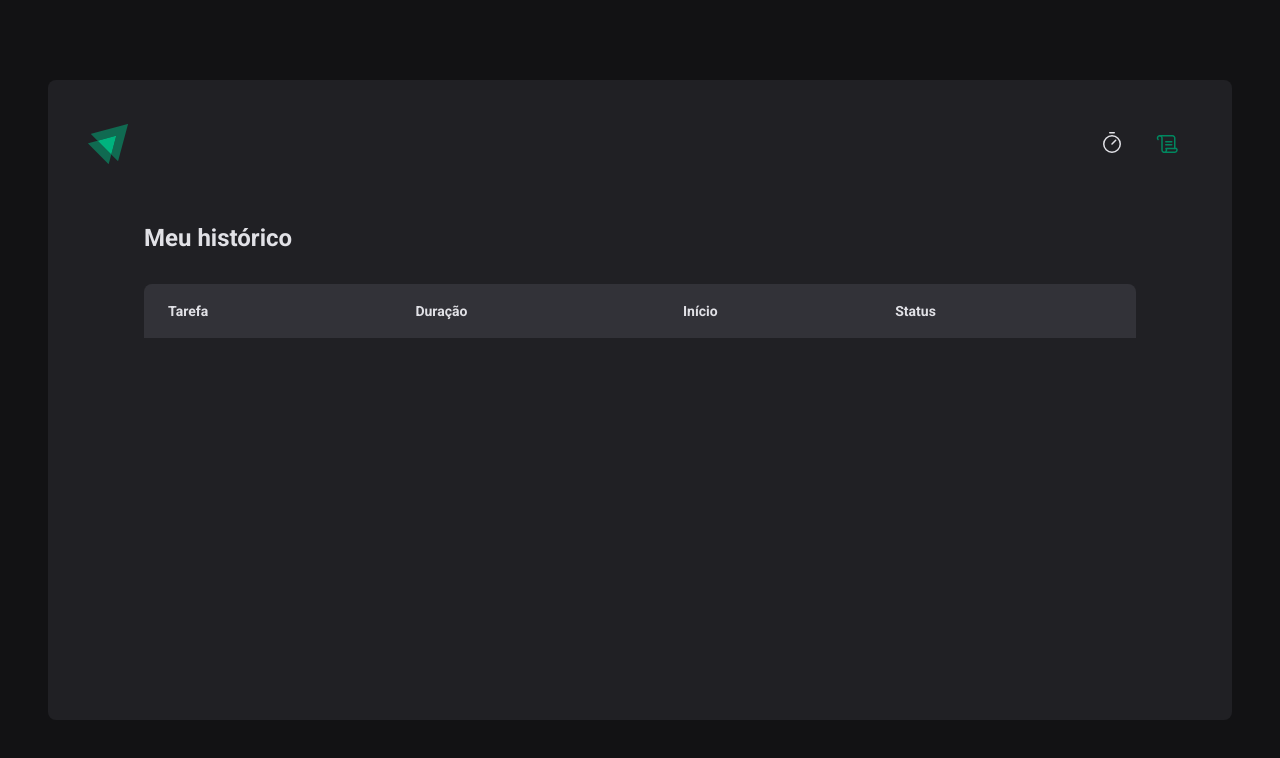
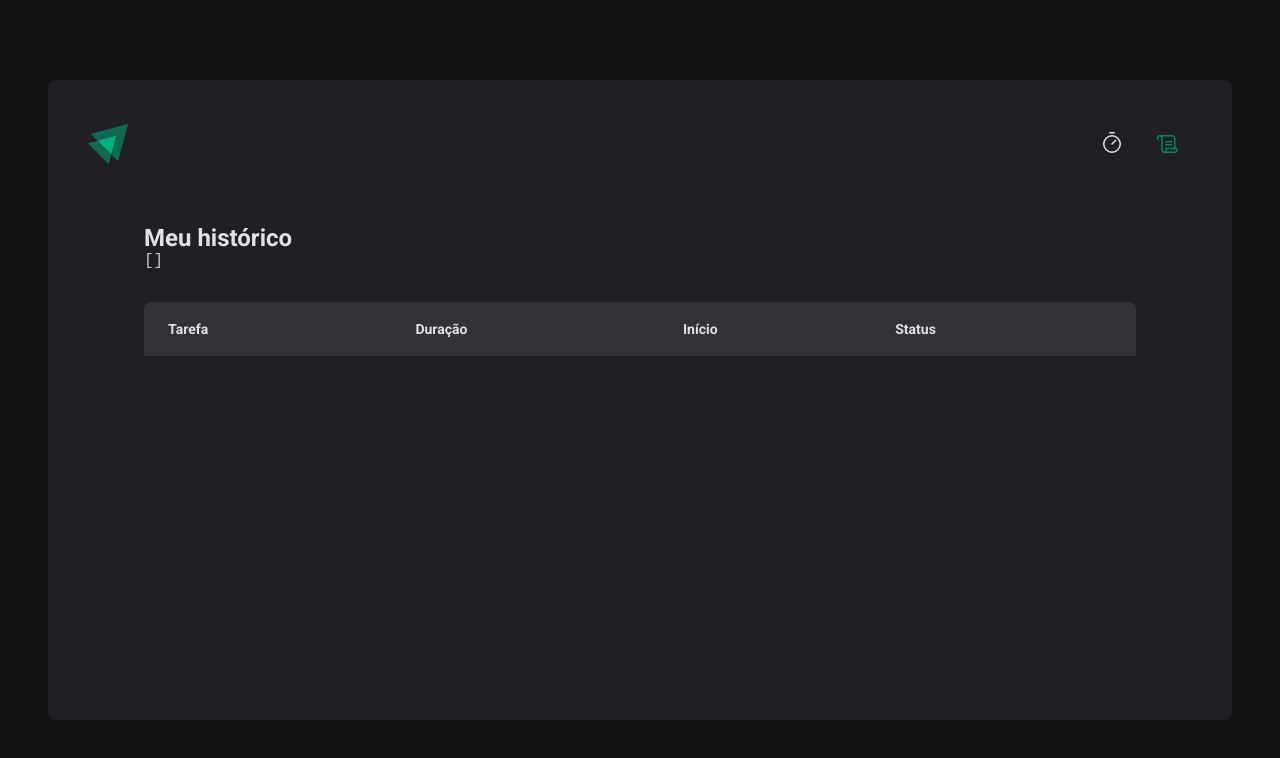
Before and after one commit to ViniOliver01/Pomodoro, a React (Vite) app: page /history in a window 1280 px wide. Shown: the top 758 px of the page. Built offline with nearby package versions, Linux system fonts and the light colour scheme.

Commit message:
added React Reducer

```diff
--- a/src/Pages/History/Index.tsx
+++ b/src/Pages/History/Index.tsx
@@ -10,7 +10,9 @@
   return (
     <HistoryContainer>
       <h1>Meu histórico</h1>
-
+      <pre>
+        {JSON.stringify(cycles, null, 2)}
+      </pre>
       <HistoryList>
         <table>
           <thead>
@@ -29,14 +31,15 @@
                 <td>{task.task}</td>
                 <td>{task.minutesAmount} Minutos</td>
                 <td>{formatDistanceToNow(task.startDate, {
-                  addSuffix: true,
-                  locale: ptBR,
-                })}</td>
+                      addSuffix: true,
+                      locale: ptBR,
+                    })}
+                </td>
                 <td>
                   {task.finishedDate && <Status statusColor="green">Concluído</Status>}
-                  {task.interruptedDate && <Status statusColor="yellow">Em andamento</Status>}
+                  {task.interruptedDate && <Status statusColor="red">Interrompido</Status>}
                   {!task.finishedDate && !task.interruptedDate &&
-                  <Status statusColor="red">Interrompido</Status>}
+                  <Status statusColor="yellow">Em andamento</Status>}
                 </td>
                 </tr>
               )
--- a/src/contexts/CyclesContext.tsx
+++ b/src/contexts/CyclesContext.tsx
@@ -1,4 +1,6 @@
-import { Children, createContext, ReactNode, useState } from "react"
+import { createContext, ReactNode, useReducer, useState } from "react"
+
+export const CyclesContext = createContext({} as CyclesContextType)
 
 interface Cycle {
     id: string;
@@ -29,56 +31,101 @@
     children: ReactNode
 }
 
-export const CyclesContext = createContext({} as CyclesContextType)
+interface CyclesState {
+    cycles: Cycle[];
+    activeCycleId: string | null;
+}
 
 export function CyclesContextProvider({children}: CyclesContextProviderProps) {
 
-    const [cycles, setCycles] = useState<Cycle[]>([])
-    const [activeCycleId, setActiveCycleId] = useState<string | null>(null)
+    const [cyclesState, dispatch] = useReducer((state: CyclesState, action: any) => {
+
+        switch (action.type){
+
+            case "ADD_NEW_CYCLE":
+                return {
+                    ...state,
+                    cycles: [...state.cycles, action.payload.newCycle],
+                    activeCycleId: action.payload.newCycle.id,
+                }
+
+            case "INTERRUPT_CURRENT_CYCLE":
+                return {
+                    ...state,
+                    cycles: state.cycles.map((cycle) => {
+                        if(cycle.id == state.activeCycleId) {
+                          return { ...cycle , interruptedDate: new Date()}
+                        } else {
+                          return cycle
+                        }
+                      }),
+                    activeCycleId: null,
+                }
+
+            case "MARK_CURRENT_CYCLE_AS_FINISHED":
+                return {
+                    ...state,
+                    cycles: state.cycles.map((cycle) => {
+                        if(cycle.id == state.activeCycleId) {
+                          return { ...cycle , finishedDate: new Date()}
+                        } else {
+                          return cycle
+                        }
+                      }),
+                    activeCycleId: null,
+                }
+            default:
+                return state
+        }
+
+
+    }, {
+        cycles: [],
+        activeCycleId: null,
+    })
+
+    const {cycles, activeCycleId} = cyclesState;
     const [amountSecondsPassed, setAmountSecondsPassed] = useState(0)
 
     const activeCycle = cycles.find(cycle => cycle.id == activeCycleId)
 
     function markCurrentCycleAsFinished(){
-        setCycles(
-          (state) => state.map((cycle) => {
-            if(cycle.id == activeCycleId) {
-              return { ...cycle , finishedDate: new Date()}
-            } else {
-              return cycle
-            }
-          }),
-          )
+        dispatch({
+            type: "MARK_CURRENT_CYCLE_AS_FINISHED",
+            payload: {
+                activeCycleId,
+            },
+        })
       }
 
     function setSecondsPassed(seconds: number){
         setAmountSecondsPassed(seconds)
       }
 
-      function createNewCycle(data: CreateCycleData){
+    function createNewCycle(data: CreateCycleData){
         const newCycle: Cycle = {
           id: String(new Date().getTime()),
           task: data.task,
           minutesAmount: data.minutesAmount,
           startDate: new Date(),
         }
-        setCycles((state) => [...state, newCycle])
-        setActiveCycleId(newCycle.id)
+        dispatch({
+            type: "ADD_NEW_CYCLE",
+            payload: {
+                newCycle,
+            },
+        })
+        // setCycles((state) => [...state, newCycle])
         setAmountSecondsPassed(0)
       }
 
-      function interruptCycle(){
-        setCycles(
-          (state) => state.map((cycle) => {
-            if(cycle.id == activeCycleId) {
-              return { ...cycle , interruptedDate: new Date()}
-            } else {
-              return cycle
-            }
-          }),
-          )
-
-        setActiveCycleId(null);
+    function interruptCycle(){
+        dispatch({
+            type: "INTERRUPT_CURRENT_CYCLE",
+            payload: {
+                activeCycleId,
+            },
+        })
       }
 
     return(
```
